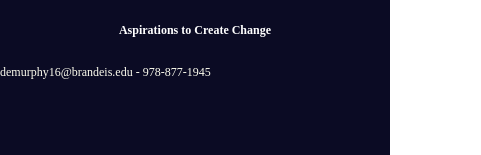
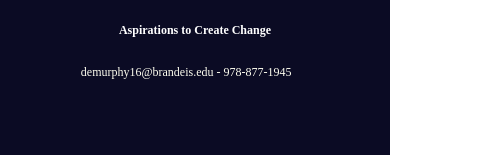
Before and after one commit to demurphy16/Portfolio, a React (Create React App) app in the folder my-portfolio/: page / in a window 390 px wide. Shown: the part 210-365 px from the top of the page, 481 px wide, since content can reach past the window. Built offline with nearby package versions, Linux system fonts and the light colour scheme.

Commit message:
center home text

```diff
--- a/my-portfolio/src/screens/Home.css
+++ b/my-portfolio/src/screens/Home.css
@@ -107,9 +107,12 @@
     display: none;
   }
 
+
+
   .welcome-img-container > p {
     font-size: 12px;
-    margin: 15px auto;
+    margin-top: 15px;
+    margin-left: 52vw;
     margin-bottom: 0%;
   }
 
```
